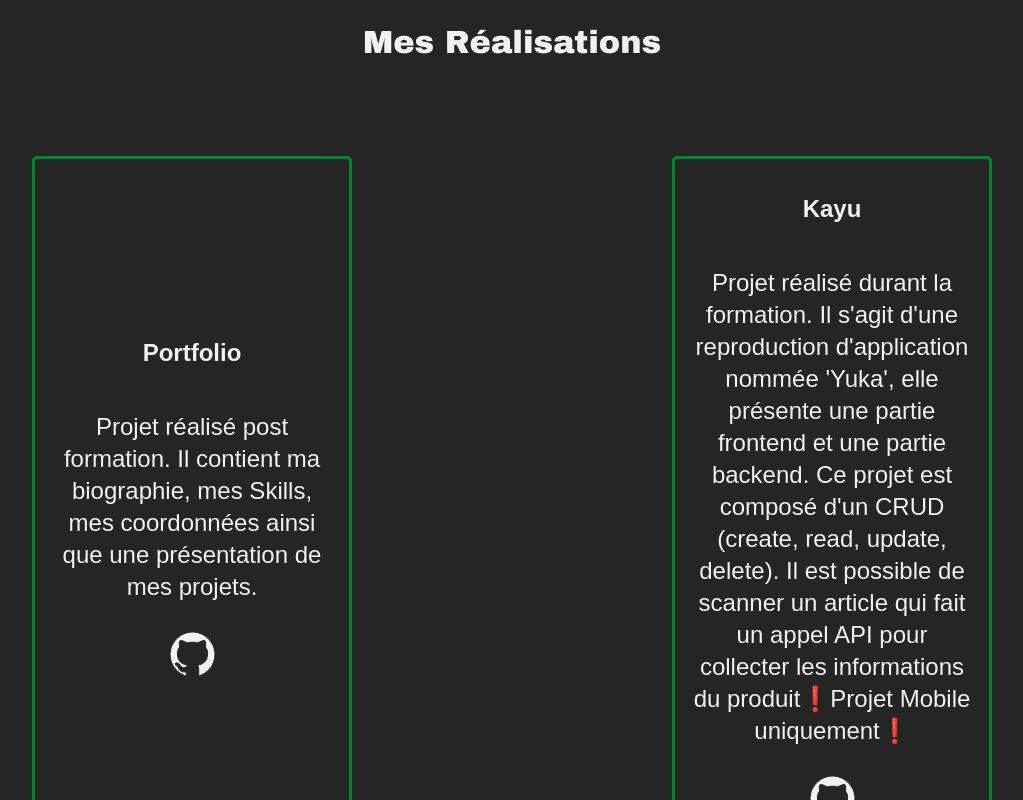
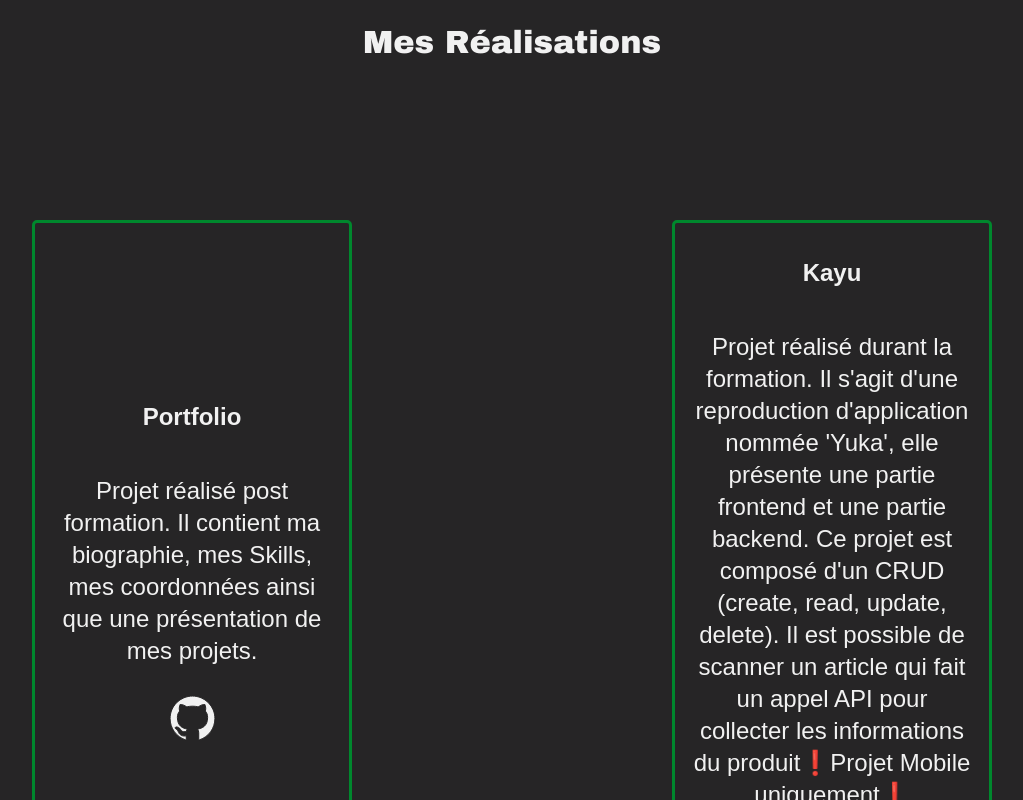
Before and after one commit to Benoit-nwk/PortfolioV2, a Vue app: page / in a window 1280 px wide. Shown: the part 2300-3100 px from the top of the page, without its empty margins (128-1151 px from the left). Built offline with nearby package versions, Linux system fonts and the light colour scheme.

Commit message:
Correction de bugs visuels

```diff
--- a/src/assets/main.css
+++ b/src/assets/main.css
@@ -7,12 +7,7 @@
 
 @keyframes in-from-left{
   0%{transform: translateX(-100%);}
-  50%{transform: translateX(0);}
-}
-
-@keyframes in-from-right{
-  0%{transform: translateX(100%);}
-  30%{transform: translateX(0);}
+  40%{transform: translateX(0);}
 }
 
 :root{
@@ -72,11 +67,6 @@ h2{
   line-height: 2rem;
   }
 
-  @keyframes in-from-right{
-    0%{transform: translateX(100%);}
-    40%{transform: translateX(0);}
-  }
-
   @keyframes fade-in{
     0%{ scale: 0; opacity:0; }
     40%{ scale: 1; opacity: 1; }
--- a/src/components/contact/Contact.vue
+++ b/src/components/contact/Contact.vue
@@ -31,7 +31,7 @@ const sendMail = () => {
 #contact-section{
       margin: 8rem 0;
       text-align: center;
-      animation: fade-in linear;
+      animation: in-from-left linear;
       animation-timeline: view();
       display: flex;
       flex-direction: column;
--- a/src/components/main/Main.vue
+++ b/src/components/main/Main.vue
@@ -54,9 +54,6 @@ const skillsTab = ["VsCode", "PhpStorm", "HTML", "CSS", "JavaScript", "PHP", "Vu
 #section-skills{
       margin: 5rem 2rem;
       text-align: center;
-      opacity: 0;
-      animation: fade-in linear;
-      animation-timeline: view();
 }
 
 .align-button{
--- a/src/components/projects/Projects.vue
+++ b/src/components/projects/Projects.vue
@@ -41,9 +41,8 @@ h1{
 }
 
 #section-project{
+      margin: 8rem 0;
       text-align: center;
-      animation: in-from-right 1s;
-      animation-timeline: view();
 }
 .project{
       display: flex;
@@ -55,15 +54,14 @@ h1{
       border: 0.2rem solid var(--green);
       border-radius: 5px;
       background-color: var(--primary-color);
-
+      animation: fade-in 1s;
+      animation-timeline: view();
 }
 
 @media screen and (min-width: 1080px){
       #section-project{
             display: grid;
             grid-template-columns: repeat(2, 1fr);
-            animation: in-from-right 1s;
-            animation-timeline: view();
       }
       .project{
             margin: 2rem 10rem;
```
